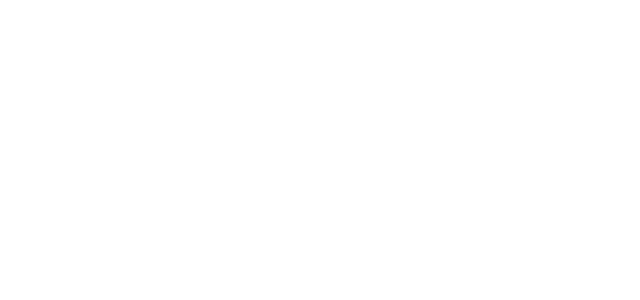
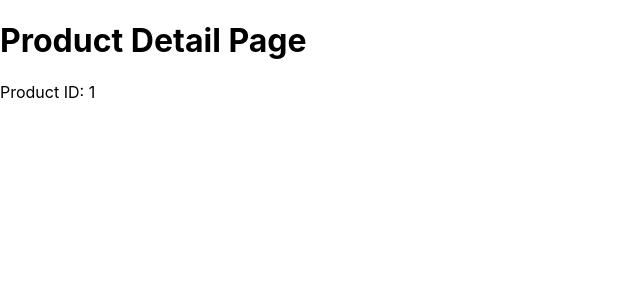
Before and after one commit to rice-apps/owlmart, a React (Create React App) app in the folder client/: page /product/1 in a window 1280 px wide. Before the commit this address had no page. Shown: the top 300 px of the page, without its empty margins (0-640 px from the left). Built offline with nearby package versions, Linux system fonts and the light colour scheme.

Commit message:
added linking to each product from home page

```diff
--- a/client/src/App.js
+++ b/client/src/App.js
@@ -3,6 +3,7 @@ import { HomePage } from './components/pages/HomePage.js';
 import { Cart } from './components/pages/Cart.js';
 import { Favorites } from './components/pages/Favorites.js';
 import { LandingPage } from './components/pages/LandingPage';
+import ProductDetail from './components/pages/ProductDetail.js';
 
 
 const App = () => {
@@ -18,6 +19,8 @@ const App = () => {
 			<Route path="/home" exact element = {<HomePage/>}>
 			</Route>
 
+			<Route path="/product/:id" element={<ProductDetail />} />
+
 		</Routes>
 	</Router>
   );
--- a/client/src/components/pages/HomePage.js
+++ b/client/src/components/pages/HomePage.js
@@ -1,4 +1,5 @@
 import React, { useState } from 'react';
+import { Link } from 'react-router-dom';
 import {
   Card,
   CardContent,
@@ -23,6 +24,7 @@ import Owl from './owl.png';
 import test from './test.png';
 import ExpandMoreIcon from '@mui/icons-material/ExpandMore';
 
+
 import favoritesIcon from "../../assets/favorites-icon.svg";
 
 const listingsData = [
@@ -34,8 +36,9 @@ const listingsData = [
   { id: 6, title: '543 2', seller: 'dfgfd Doe', description: "worth an investment", price: '$50.50', image: test, pickup: 'off-campus', category: 'insert tags' },
 ];
 
-const CardComponent = ({ image, title, price, seller }) => {
+const CardComponent = ({ id, image, title, price, seller }) => {
   return (
+    <Link to={`/product/${id}`} style={{ textDecoration: 'none' }}>
     <Card sx={{
       backgroundColor: "transparent",
       maxWidth: 300,
@@ -96,6 +99,7 @@ const CardComponent = ({ image, title, price, seller }) => {
         </Box>
       </CardActionArea>
     </Card>
+    </Link>
   );
 };
 
@@ -303,6 +307,7 @@ const Products = () => {
         {listingsData.map((listing) => (
           <Grid item key={listing.id} xs={12} sm={6} md={4} lg={4}>
             <CardComponent
+              id={listing.id}
               title={listing.title}
               price={listing.price}
               image={listing.image}
@@ -314,6 +319,7 @@ const Products = () => {
     </Box>
   );
 };
+
 
 const Filters = () => {
   return (
@@ -344,3 +350,5 @@ export const HomePage = () => {
     </>
   );
 };
+
+export default HomePage;
--- /dev/null
+++ b/client/src/components/pages/ProductDetail.js
@@ -0,0 +1,18 @@
+import React from 'react';
+import { useParams } from 'react-router-dom';
+
+const ProductDetail = () => {
+  const { id } = useParams(); // Access the ID from the URL
+  // Fetch the details of the product with the given ID from the server or any other data source
+
+  return (
+    <div>
+      {/* Display the details of the product here */}
+      <h1>Product Detail Page</h1>
+      <p>Product ID: {id}</p>
+      {/* ... */}
+    </div>
+  );
+};
+
+export default ProductDetail;
```
Also changed, not shown: client/src/components/pages/Product.js (deleted, +0 -11 lines).
